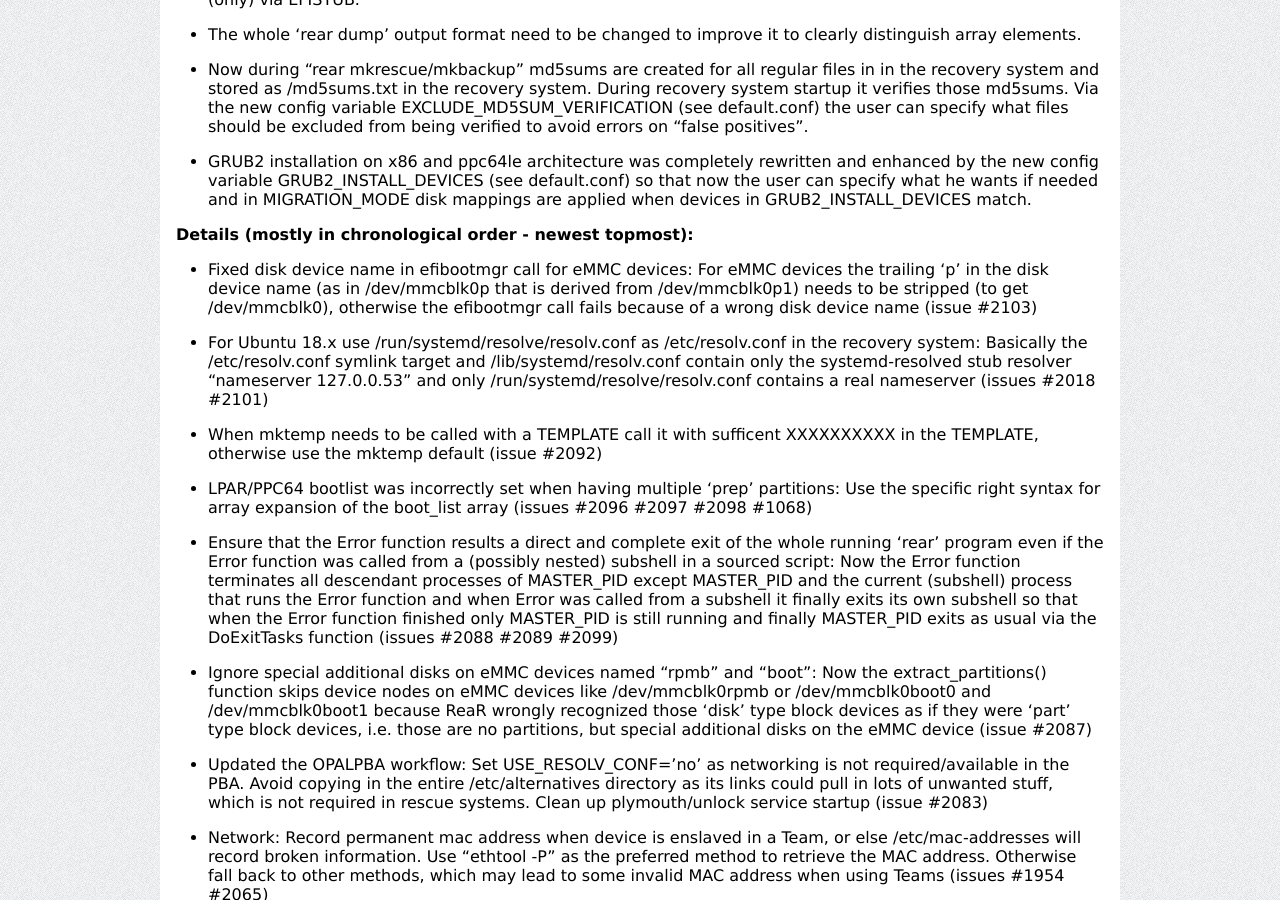
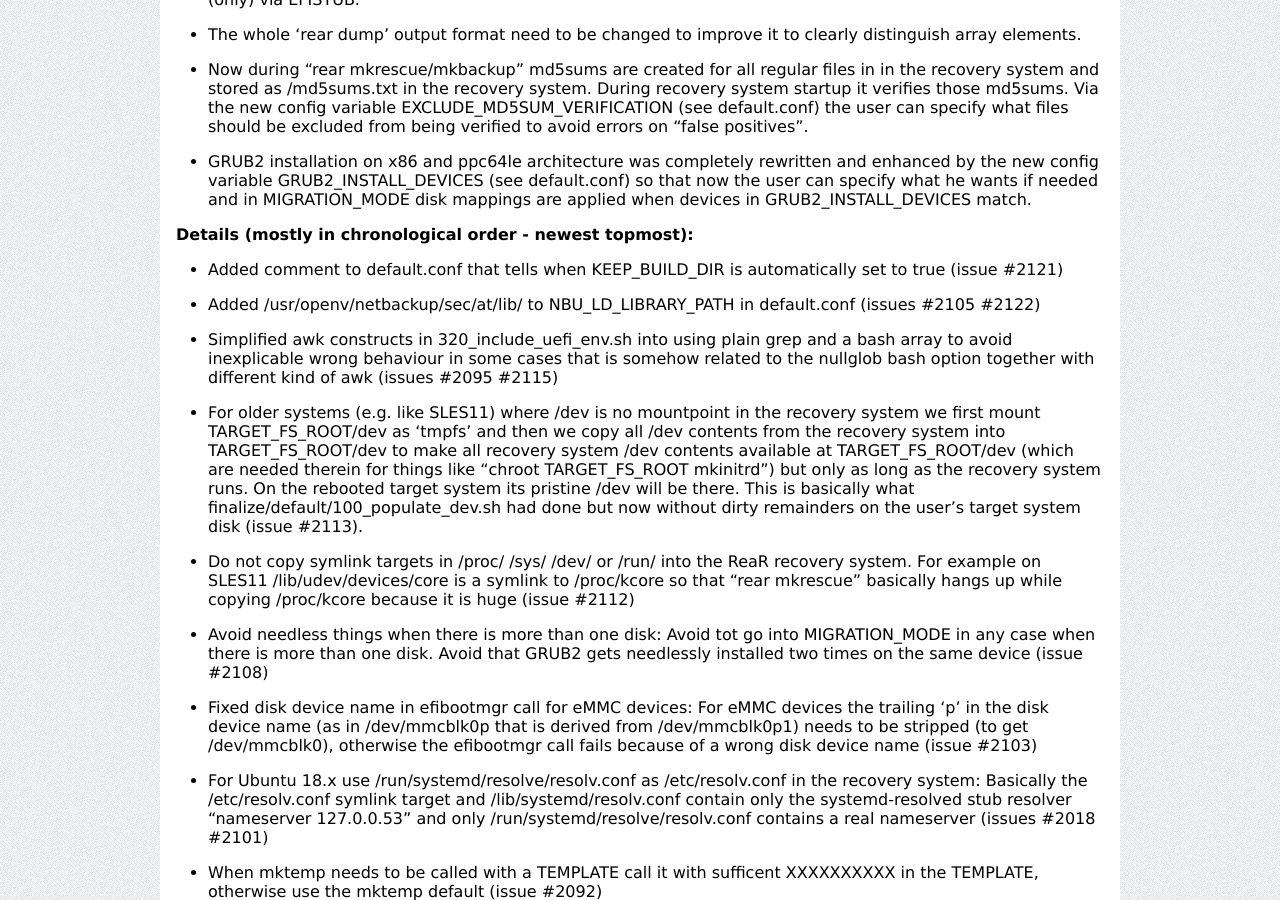
Before and after one commit to rear/rear.github.com, a Jekyll site: the page built from documentation/release-notes-2-5.md, in a window 1280 px wide and 900 px high, scrolled down 3802 px. Built offline with Jekyll 4.4.1, drawn with Linux system fonts in a browser that asks for light colours; comment, search, counter and statistics services are not loaded.

Commit message:
Update release-notes-2-5.md
Added latest changes to the "Details" part of "Version 2.5"

```diff
--- a/documentation/release-notes-2-5.md
+++ b/documentation/release-notes-2-5.md
@@ -251,6 +251,18 @@ so that now the user can specify what he wants if needed and in MIGRATION_MODE
 disk mappings are applied when devices in GRUB2_INSTALL_DEVICES match.
 
 #### Details (mostly in chronological order - newest topmost):
+
+* Added comment to default.conf that tells when KEEP_BUILD_DIR is automatically set to true (issue #2121)
+
+* Added /usr/openv/netbackup/sec/at/lib/ to NBU_LD_LIBRARY_PATH in default.conf (issues #2105 #2122)
+
+* Simplified awk constructs in 320_include_uefi_env.sh into using plain grep and a bash array to avoid inexplicable wrong behaviour in some cases that is somehow related to the nullglob bash option together with different kind of awk (issues #2095 #2115)
+
+* For older systems (e.g. like SLES11) where /dev is no mountpoint in the recovery system we first mount TARGET_FS_ROOT/dev as 'tmpfs' and then we copy all /dev contents from the recovery system into TARGET_FS_ROOT/dev to make all recovery system /dev contents available at TARGET_FS_ROOT/dev (which are needed therein for things like "chroot TARGET_FS_ROOT mkinitrd") but only as long as the recovery system runs. On the rebooted target system its pristine /dev will be there. This is basically what finalize/default/100_populate_dev.sh had done but now without dirty remainders on the user's target system disk (issue #2113).
+
+* Do not copy symlink targets in /proc/ /sys/ /dev/ or /run/ into the ReaR recovery system. For example on SLES11 /lib/udev/devices/core is a symlink to /proc/kcore so that "rear mkrescue" basically hangs up while copying /proc/kcore because it is huge (issue #2112)
+
+* Avoid needless things when there is more than one disk: Avoid tot go into MIGRATION_MODE in any case when there is more than one disk. Avoid that GRUB2 gets needlessly installed two times on the same device (issue #2108)
 
 * Fixed disk device name in efibootmgr call for eMMC devices: For eMMC devices the trailing 'p' in the disk device name (as in /dev/mmcblk0p that is derived from /dev/mmcblk0p1) needs to be stripped (to get /dev/mmcblk0), otherwise the efibootmgr call fails because of a wrong disk device name (issue #2103)
 
```
